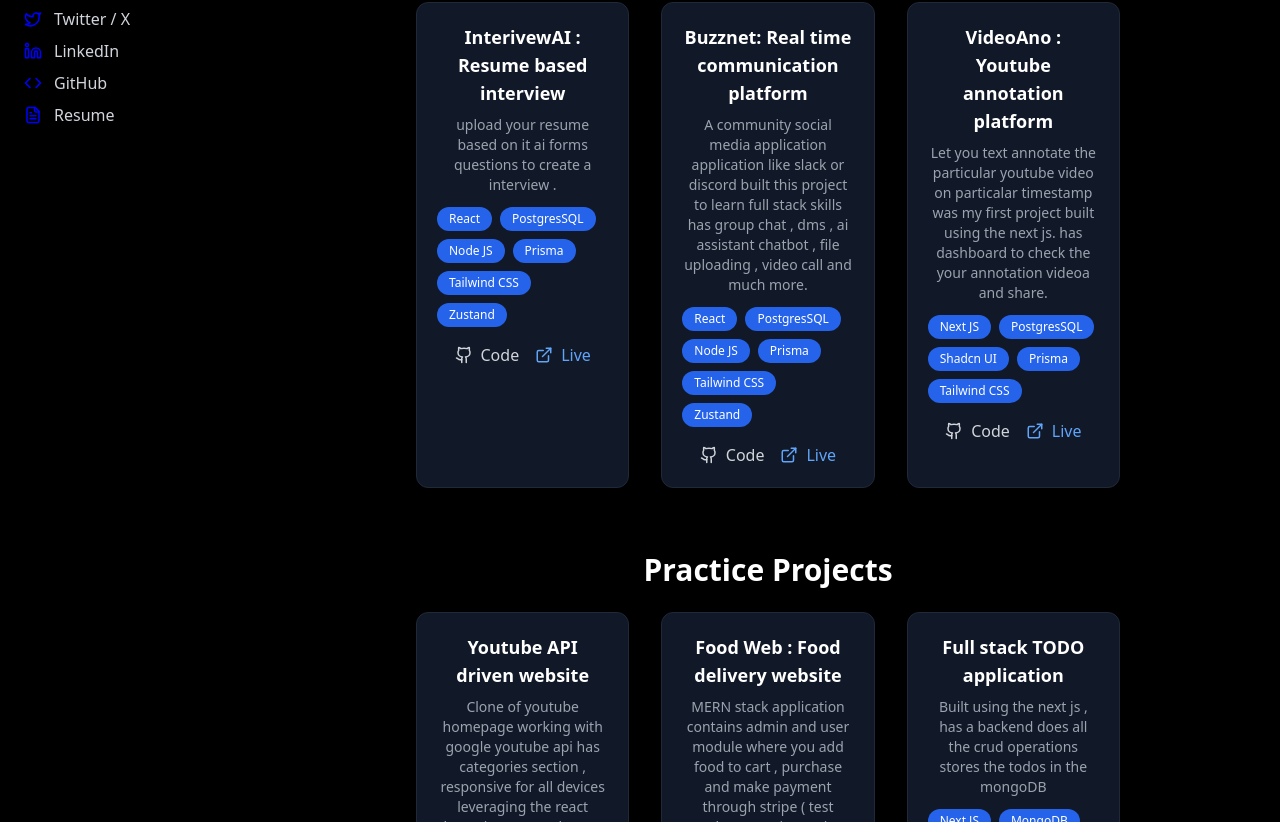
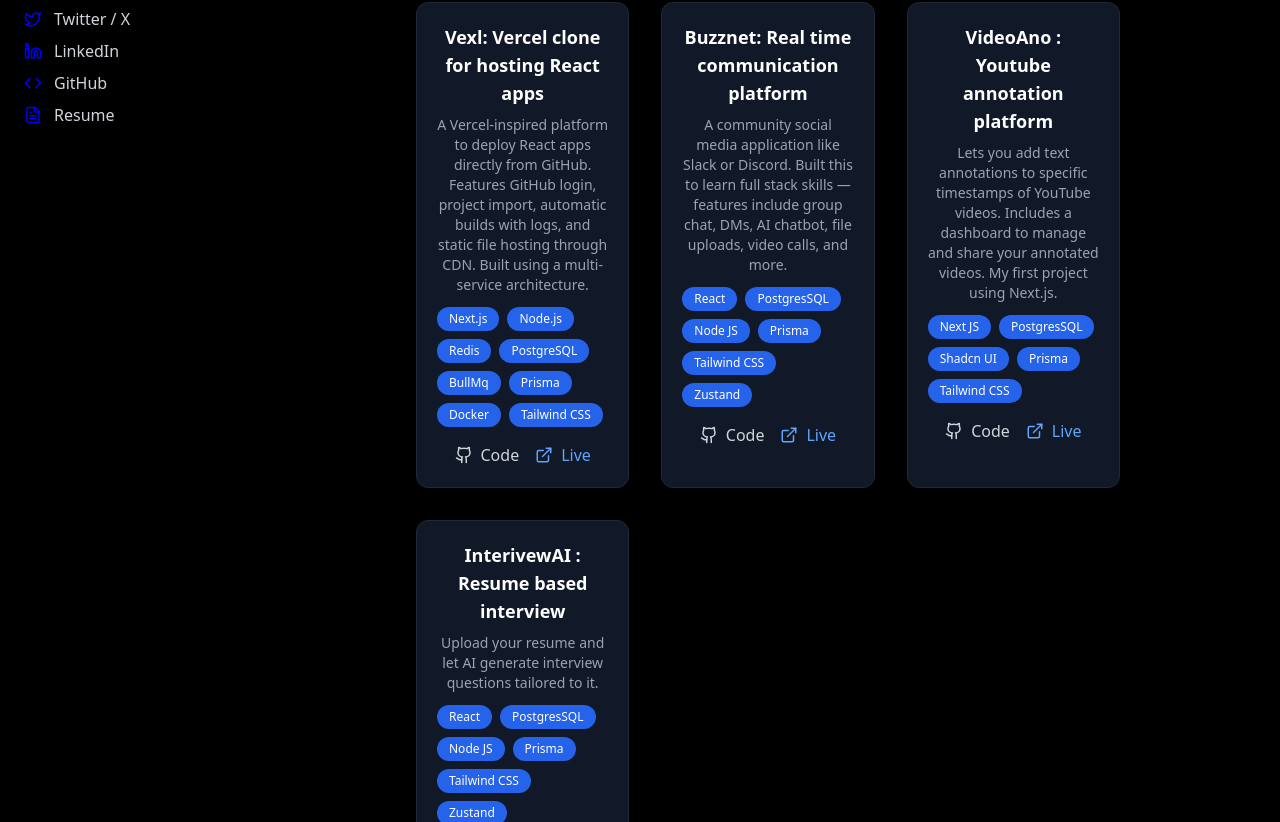
Before and after one commit to JashwanthSPoojary/my_portfolio, a Next.js app: page /projects in a window 1280 px wide. Shown: the part 298-1120 px from the top of the page. Built offline with nearby package versions, Linux system fonts and the light colour scheme.

Commit message:
Update page.tsx

```diff
--- a/app/projects/page.tsx
+++ b/app/projects/page.tsx
@@ -4,29 +4,30 @@ import { ExternalLink, Github } from "lucide-react";
 import { motion } from "framer-motion";
 import Link from "next/link";
 
-// Sample project data
 const personalProjects = [
   {
     id: 1,
-    title: "InterivewAI : Resume based interview",
+    title: "Vexl: Vercel clone for hosting React apps",
     description:
-      "upload your resume based on it ai forms questions to create a interview .",
+      "A Vercel-inspired platform to deploy React apps directly from GitHub. Features GitHub login, project import, automatic builds with logs, and static file hosting through CDN. Built using a multi-service architecture.",
     tags: [
-      "React",
-      "PostgresSQL",
-      "Node JS",
+      "Next.js",
+      "Node.js",
+      "Redis",
+      "PostgreSQL",
+      "BullMq",
       "Prisma",
+      "Docker",
       "Tailwind CSS",
-      "Zustand",
     ],
-    githubUrl: "https://github.com/JashwanthSPoojary/Ai-Interview-simulation",
-    liveUrl: "https://interviewai.jashwanth.me",
+    githubUrl: "https://github.com/JashwanthSPoojary/Vexl",
+    liveUrl: "https://vexl.live",
   },
   {
     id: 2,
     title: "Buzznet: Real time communication platform",
     description:
-      "A community social media application application like slack or discord built this project to learn full stack skills has group chat , dms , ai assistant chatbot , file uploading , video call and much more.",
+      "A community social media application like Slack or Discord. Built this to learn full stack skills — features include group chat, DMs, AI chatbot, file uploads, video calls, and more.",
     tags: [
       "React",
       "PostgresSQL",
@@ -42,12 +43,29 @@ const personalProjects = [
     id: 3,
     title: "VideoAno : Youtube annotation platform",
     description:
-      "Let you text annotate the particular youtube video on particalar timestamp was my first project built using the next js. has dashboard to check the your annotation videoa and share.",
+      "Lets you add text annotations to specific timestamps of YouTube videos. Includes a dashboard to manage and share your annotated videos. My first project using Next.js.",
     tags: ["Next JS", "PostgresSQL", "Shadcn UI", "Prisma", "Tailwind CSS"],
     githubUrl: "https://github.com/JashwanthSPoojary/video-annotation-platform",
     liveUrl: "https://videoano.jashwanth.me",
   },
+  {
+    id: 4,
+    title: "InterivewAI : Resume based interview",
+    description:
+      "Upload your resume and let AI generate interview questions tailored to it.",
+    tags: [
+      "React",
+      "PostgresSQL",
+      "Node JS",
+      "Prisma",
+      "Tailwind CSS",
+      "Zustand",
+    ],
+    githubUrl: "https://github.com/JashwanthSPoojary/Ai-Interview-simulation",
+    liveUrl: "https://interviewai.jashwanth.me",
+  },
 ];
+
 
 const practiceProjects = [
   {
```
